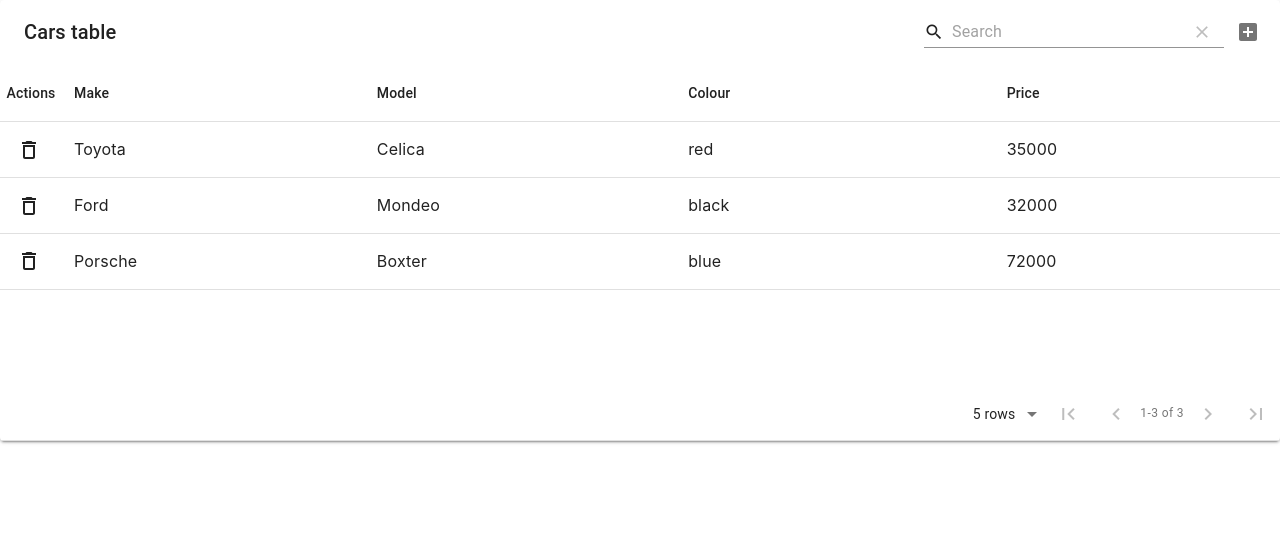
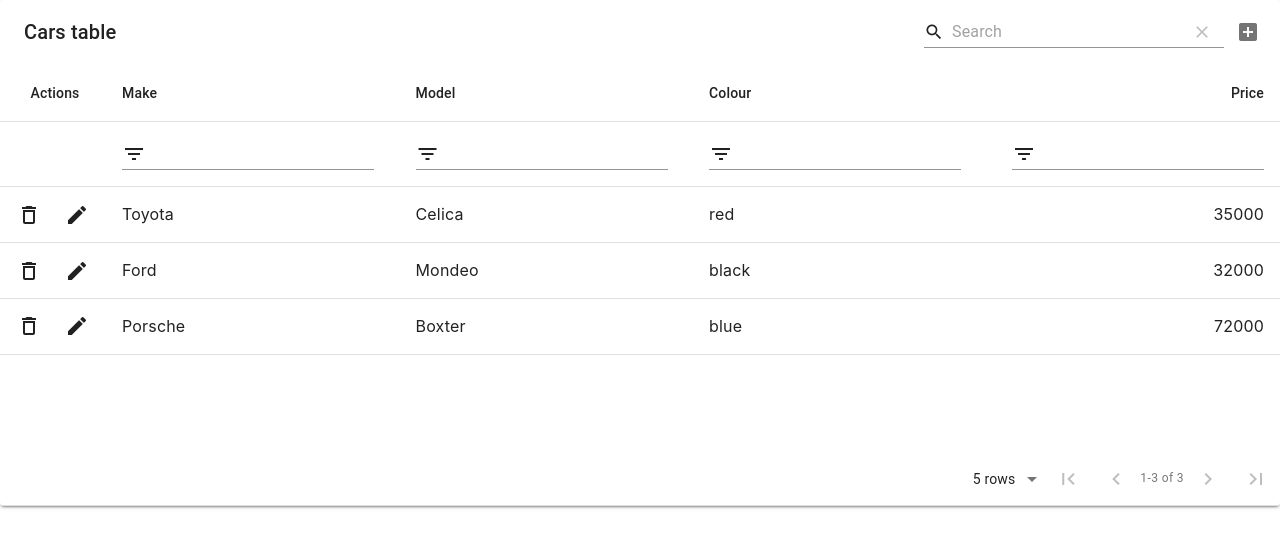
Before and after one commit to VaikkunVenkat/ECS_Interview, a React (Create React App) app: page / in a window 1280 px wide. Shown: the top 548 px of the page. Built offline with nearby package versions, Linux system fonts and the light colour scheme.

Commit message:
added ability to edit and add row

```diff
--- a/src/components/Table/index.tsx
+++ b/src/components/Table/index.tsx
@@ -1,7 +1,6 @@
 import React, { useState } from 'react'
 import MaterialTable from 'material-table'
 import DeleteOutline from '@material-ui/icons/DeleteOutline';
-import AddBox from '@material-ui/icons/AddBox';
 
 
 import { columns, carsData as data } from '../../fixtures/cars'
@@ -15,9 +14,38 @@
     setCarsData(filteredRows)
   }
 
+  const handleAddRow = (newData: ICarsData) => {
+    return new Promise((resolve, reject) => {
+      setTimeout(() => {
+        setCarsData([...data, newData]);
+        resolve(newData);
+      }, 1000);
+    });
+  };
+
+  const handleRowUpdate = (newData: ICarsData, oldData?: ICarsData): Promise<ICarsData> => {
+    return (
+      new Promise((resolve, reject) => {
+        setTimeout(() => {
+          const filteredData: ICarsData[] = carsData.filter((car) => car.make !== oldData?.make)
+          setCarsData([...filteredData, newData]);
+          resolve(newData);
+        }, 1000)
+      })
+    );
+  }
+
   return (
     <MaterialTable
       title="Cars table"
+      options={{
+        filtering: true,
+        sorting: true,
+      }}
+      editable={{
+        onRowAdd: handleAddRow,
+        onRowUpdate: handleRowUpdate,
+      }}
       columns={columns}
       data={carsData}
       actions={[
@@ -26,12 +54,6 @@
           tooltip: "Delete Car",
           onClick: (event, rowData: ICarsData | any) => handleDeleteRow(rowData),
         },
-        {
-          icon: AddBox,
-          tooltip: "Add Car",
-          isFreeAction: true,
-          onClick: (event) => alert("You want to add a new row"),
-        },
       ]}
     />
   );
--- a/src/fixtures/cars.ts
+++ b/src/fixtures/cars.ts
@@ -1,10 +1,10 @@
 import { ICarsData, IColumns } from "./types";
 
 export const columns: IColumns[] = [
-  { title: 'Make', field: 'make' },
-  { title: 'Model', field: 'model' },
-  { title: 'Colour', field: 'colour' },
-  { title: 'Price', field: 'price' },
+  { title: 'Make', field: 'make', type: 'string', validate: (rowData: ICarsData) => emptyStringValidation(rowData.make) },
+  { title: 'Model', field: 'model', type: 'string', validate: (rowData: ICarsData) => emptyStringValidation(rowData.model)},
+  { title: 'Colour', field: 'colour', type: 'string', validate: (rowData: ICarsData) => emptyStringValidation(rowData.colour) },
+  { title: 'Price', field: 'price', type: 'numeric' },
 ]
 
 export const carsData: ICarsData[] = [
@@ -12,3 +12,7 @@
   { make: "Ford", model: "Mondeo", colour: "black", price: 32000 },
   { make: "Porsche", model: "Boxter", colour: "blue", price: 72000 }
 ];
+
+const emptyStringValidation = (val: string): boolean => {
+  return val !== ''
+}
--- a/src/fixtures/types.ts
+++ b/src/fixtures/types.ts
@@ -8,4 +8,6 @@
 export interface IColumns {
   title: string,
   field: string,
+  type: 'numeric' | 'string',
+  validate?: (arg0: ICarsData) => boolean
 }
```
